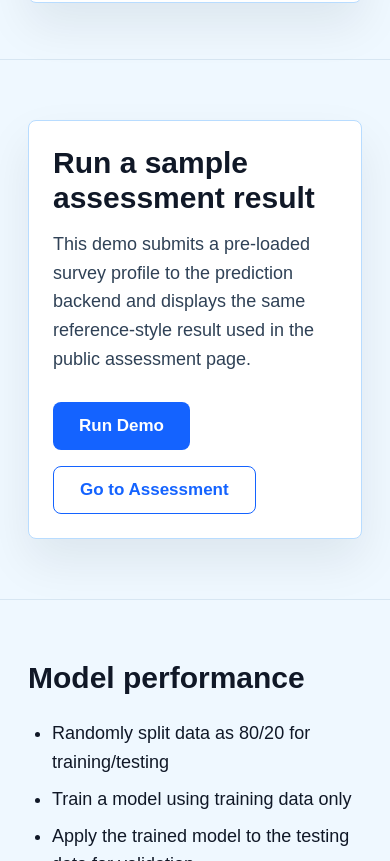
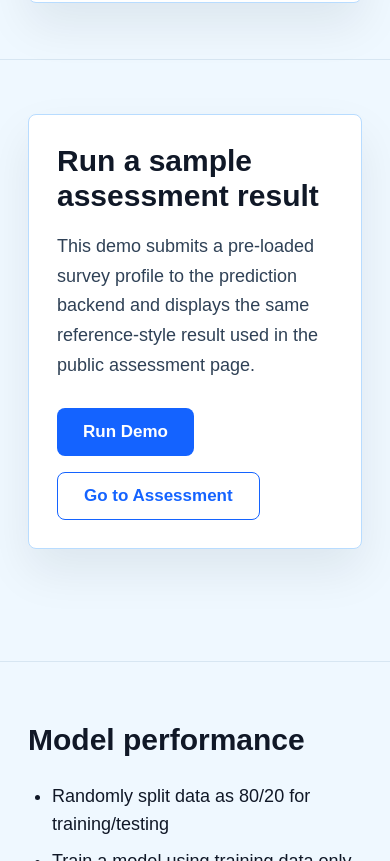
Before and after one commit to HI-dsvffsfd/AlzAware, a plain HTML site: page docs/model.html in a window 390 px wide. Shown: the part 709-1570 px from the top of the page. Drawn offline with Linux system fonts and the light colour scheme.

Commit message:
update model page demo section layout

```diff
--- a/docs/model.html
+++ b/docs/model.html
@@ -104,16 +104,25 @@
     }
 
     .demo-panel {
-      background: #ffffff;
-      border: 1px solid #b8dcff;
-      border-radius: 8px;
-      padding: 42px;
-      box-shadow: 0 22px 48px rgba(15, 23, 42, 0.08);
+        max-width: 1080px;
+        min-height: 300px;
+        margin: 0 auto;
+        background: #ffffff;
+        border: 1px solid #b8dcff;
+        border-radius: 8px;
+        padding: 56px;
+        box-shadow: 0 22px 48px rgba(15, 23, 42, 0.08);
+    }
+
+    .demo-panel h2 {
+        font-size: 38px;
+        margin-bottom: 18px;
     }
 
     .demo-panel p {
-      max-width: 980px;
-      font-size: 19px;
+        max-width: 980px;
+        font-size: 20px;
+        line-height: 1.65;
     }
 
     .demo-actions {
@@ -560,6 +569,20 @@
       .modal-actions button {
         width: 100%;
       }
+
+    .model-demo-section {
+      padding-top: 44px !important;
+      padding-bottom: 70px !important;
+    }
+
+    .demo-panel {
+      min-height: auto;
+      padding: 28px;
+    }
+
+    .demo-panel h2 {
+      font-size: 30px;
+    }
     }
 
     .auc-evidence-block {
@@ -576,6 +599,11 @@
         width: 100%;
         max-width: none;
         height: auto;
+    }
+
+    .model-demo-section {
+      padding-top: 54px !important;
+      padding-bottom: 112px !important;
     }
   </style>
 </head>
```
